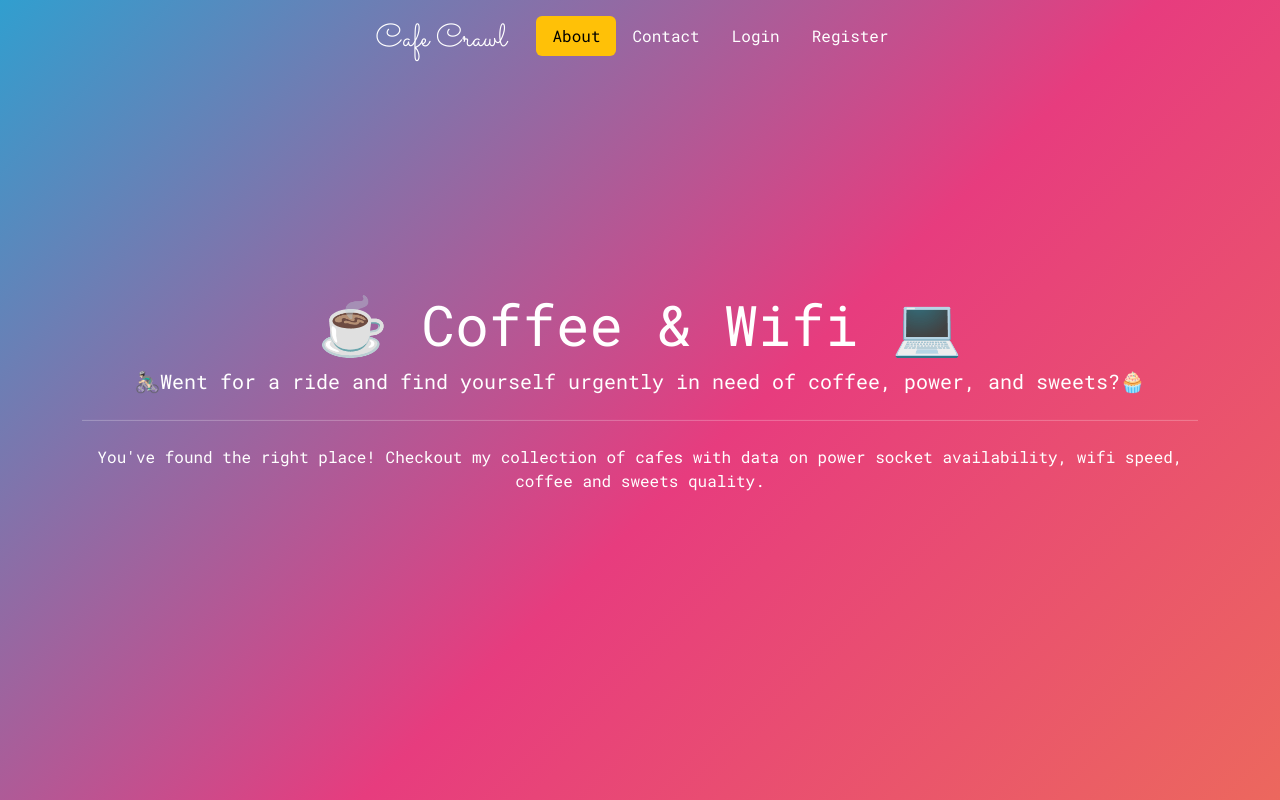
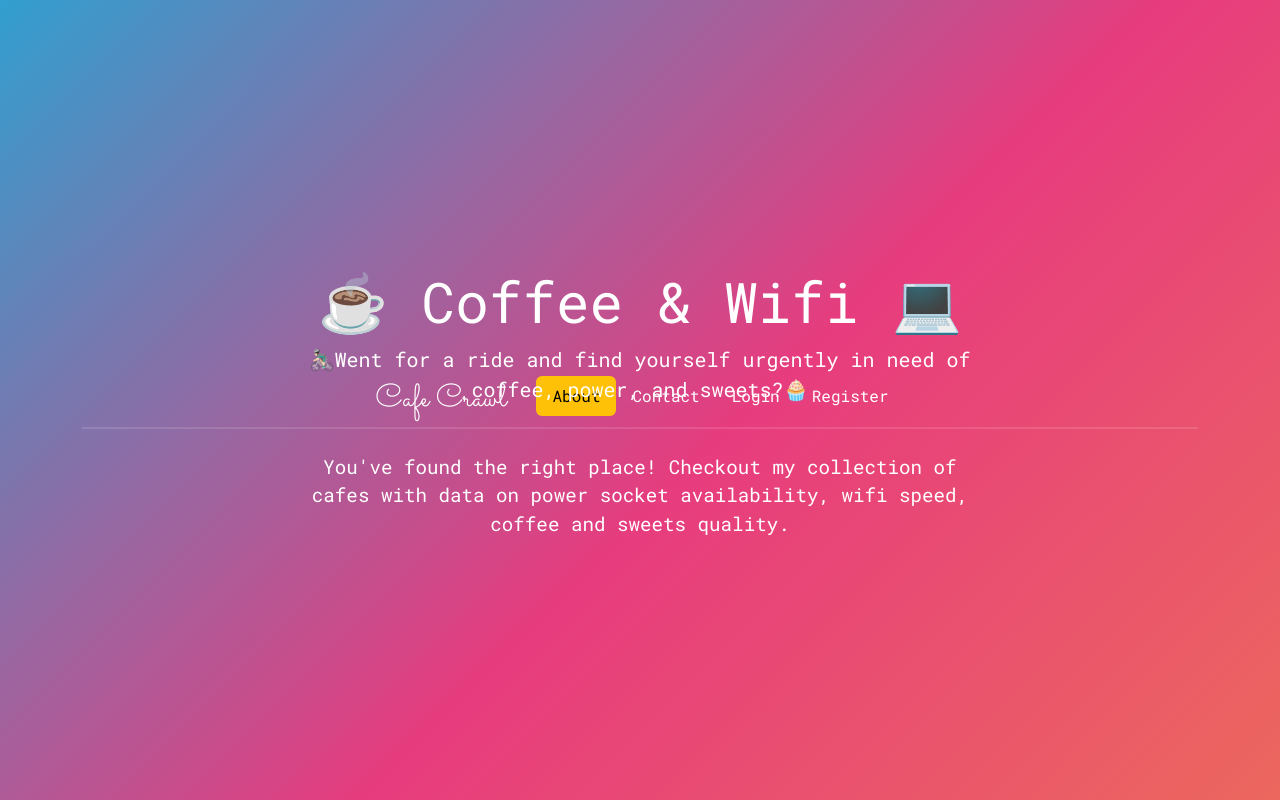
Before and after one commit to CamilleOnoda/Coffee-wifi-collection, a Flask app: page / in a window 1280 px wide. Run offline with Flask 3, Linux system fonts and the light colour scheme; some libraries are stand-ins or nearby versions.

Commit message:
Add style to flex container

```diff
--- a/static/css/styles.css
+++ b/static/css/styles.css
@@ -22,11 +22,23 @@ html {
   display: flex;
   flex-direction: column;
   align-items: center;
-  justify-content: flex-start;
+  justify-content: center;
   margin: 0;
   height: 100vh;
   color: white;
 }
+
+.flex-container {
+  display: flex;
+  flex-direction: column;
+  align-items: center;
+  justify-content: center;
+}
+
+.justify-content-center {
+  display: flex;
+}
+
 
 @keyframes gradient-animation {
   0% {
@@ -78,6 +90,7 @@ body {
   height: 100%;
   color: white;
   font-family: 'Roboto Mono', monospace;
+  overflow-y: auto;
 }
 
 span {
@@ -91,9 +104,19 @@ h2 {
   text-align: center;
 }
 
+h3,h1 {
+  margin-top: 2%;
+}
+
 a {
     color: #ffc107;
     text-decoration: none;
+}
+
+p {
+  font-size: 1.2rem;
+  margin-right: 20%;
+  margin-left: 20%;
 }
 
 #submit,
@@ -107,8 +130,8 @@ a {
 img {
   display: block;
   margin: 0 auto;
-  height: 50vh;
-  border-radius: 40%;
+  height: 40vh;
+  border-radius: 35%;
 }
 
 
```
